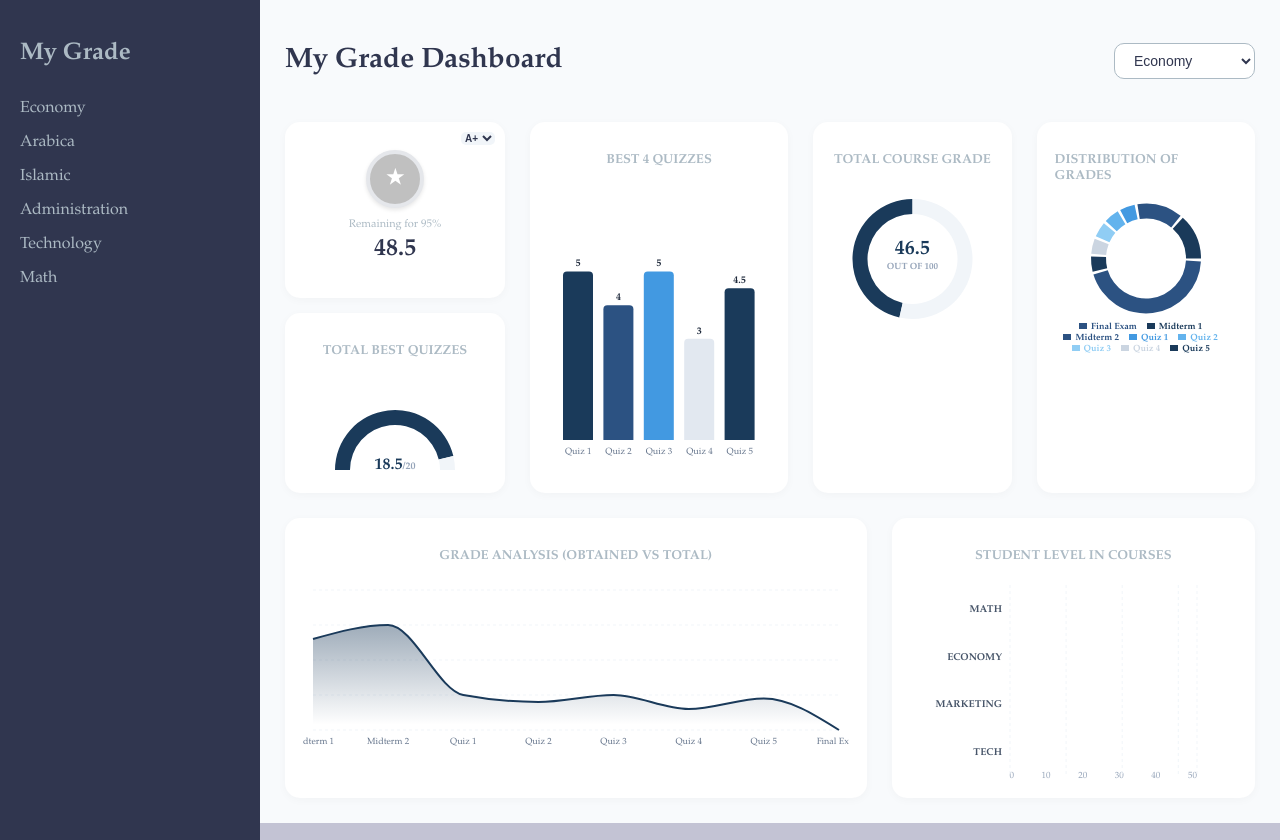
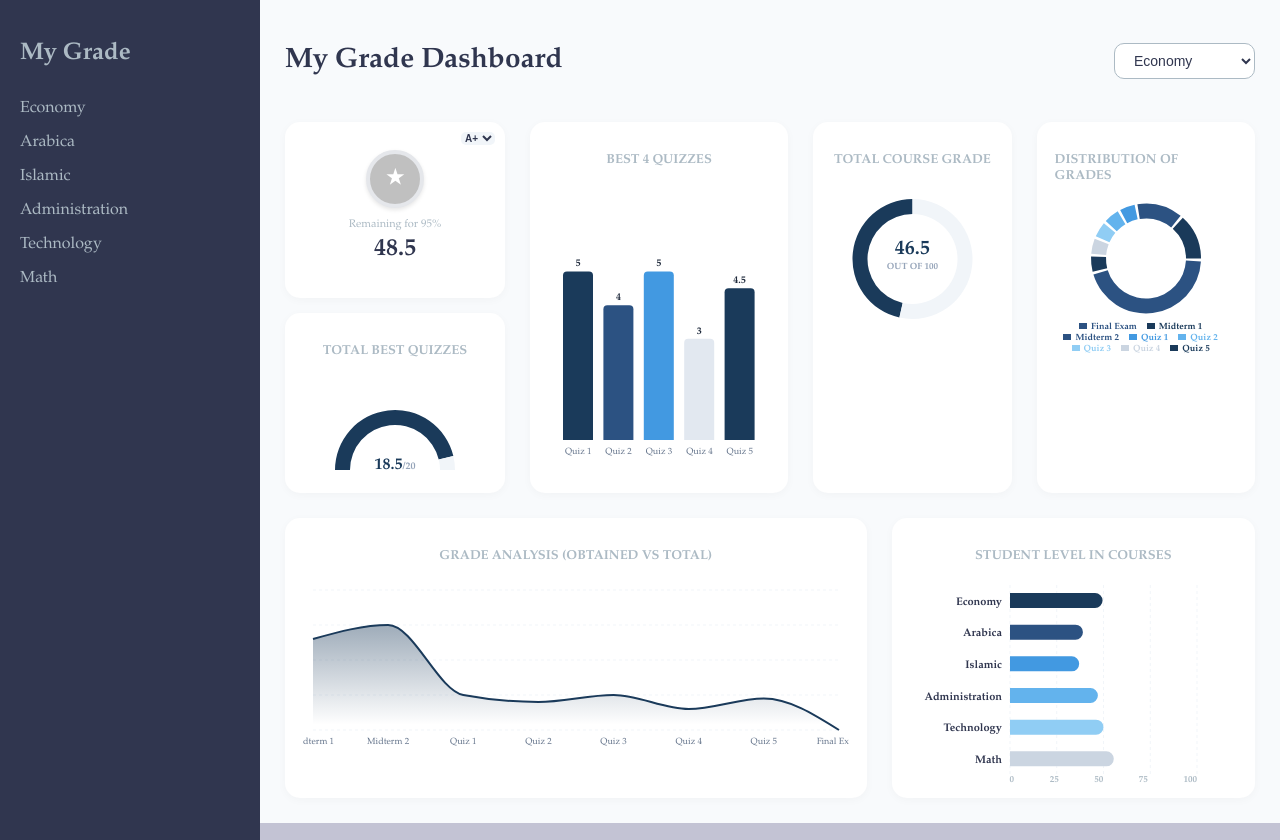
Before and after one commit to L-26-25L/l, a Next.js app: page / in a window 1280 px wide. Built offline with nearby package versions, Linux system fonts and the light colour scheme.

Commit message:
Update CourseBarChart.jsx

```diff
--- a/components/CourseBarChart.jsx
+++ b/components/CourseBarChart.jsx
@@ -2,17 +2,22 @@
 
 import { BarChart, Bar, XAxis, YAxis, CartesianGrid, Tooltip, ResponsiveContainer, Cell } from 'recharts';
 
-export default function CourseBarChart({ data }) {
-  // ألوان متناسقة مع الهوية الكحلية والزرقاء التي اخترناها
+// انتبهي: هنا نمرر allCourses (كل المواد) بدلاً من data (مادة واحدة)
+export default function CourseBarChart({ allCourses = {} }) {
+
   const colors = ["#1a3a5a", "#2c5282", "#4299e1", "#63b3ed", "#90cdf4", "#cbd5e1"];
 
-  // نضمن أن البيانات ليست فارغة
-  const chartData = data && data.length > 0 ? data : [
-    { name: "MATH", grade: 0 },
-    { name: "ECONOMY", grade: 0 },
-    { name: "MARKETING", grade: 0 },
-    { name: "TECH", grade: 0 },
-  ];
+  // تجهيز البيانات: نحسب مجموع الدرجات لكل مادة
+  const chartData = Object.keys(allCourses).map(courseName => {
+    const rows = allCourses[courseName];
+    // جمع كل الدرجات التي حصلتِ عليها في هذه المادة
+    const totalObtained = rows.reduce((sum, row) => sum + (Number(row.obtained) || 0), 0);
+
+    return {
+      name: courseName,
+      grade: totalObtained
+    };
+  });
 
   return (
     <div style={{ width: '100%', height: 200, paddingRight: '20px' }}>
@@ -22,17 +27,13 @@ export default function CourseBarChart({ data }) {
           data={chartData}
           margin={{ top: 5, right: 30, left: 30, bottom: 5 }}
         >
-          {/* أضفنا خلفية خفيفة جداً للأعمدة */}
           <CartesianGrid strokeDasharray="3 3" horizontal={false} stroke="#f1f5f9" />
 
-          {/* المحور الأفقي: جعلناه يظهر بشكل شفاف جداً بدلاً من hide لضمان رسم الأعمدة */}
+          {/* هنا جعلنا المدى إلى 100 لأن مجموع المادة عادة يكون 100 */}
           <XAxis
             type="number"
-            domain={[0, 50]}
-            tick={{fontSize: 0}}
-            axisLine={false}
-            tickLine={false}
-            height={0}
+            domain={[0, 100]}
+            hide
           />
 
           <YAxis
@@ -41,16 +42,16 @@ export default function CourseBarChart({ data }) {
             axisLine={false}
             tickLine={false}
             width={80}
-            style={{ fontSize: '10px', fontWeight: '600', fill: '#475569' }}
+            style={{ fontSize: '11px', fontWeight: 'bold', fill: '#30364F', fontFamily: 'Garamond' }}
           />
 
           <Tooltip
             cursor={{fill: '#f8fafc'}}
-            contentStyle={{borderRadius: '8px', border: 'none', fontSize: '12px'}}
+            contentStyle={{borderRadius: '8px', border: 'none', fontSize: '12px', fontFamily: 'Garamond'}}
+            formatter={(value) => [`${value} / 100`, 'Current Grade']}
           />
 
-          {/* زيادة barSize لضمان ظهور العمود بشكل واضح */}
-          <Bar dataKey="grade" barSize={12} radius={[0, 10, 10, 0]}>
+          <Bar dataKey="grade" barSize={15} radius={[0, 10, 10, 0]}>
             {chartData.map((entry, index) => (
               <Cell
                 key={`cell-${index}`}
@@ -61,22 +62,22 @@ export default function CourseBarChart({ data }) {
         </BarChart>
       </ResponsiveContainer>
 
-      {/* مسطرة الأرقام السفلية - قمت بتعديل توزيعها لتطابق الأعمدة */}
+      {/* مسطرة الأرقام من 0 إلى 100 */}
       <div style={{
         display: 'flex',
         justifyContent: 'space-between',
         fontSize: '9px',
-        color: '#94a3b8',
+        color: '#ACBAC4',
         paddingLeft: '110px',
         paddingRight: '30px',
-        marginTop: '-10px'
+        marginTop: '-5px',
+        fontWeight: 'bold'
       }}>
         <span>0</span>
-        <span>10</span>
-        <span>20</span>
-        <span>30</span>
-        <span>40</span>
+        <span>25</span>
         <span>50</span>
+        <span>75</span>
+        <span>100</span>
       </div>
     </div>
   );
```
